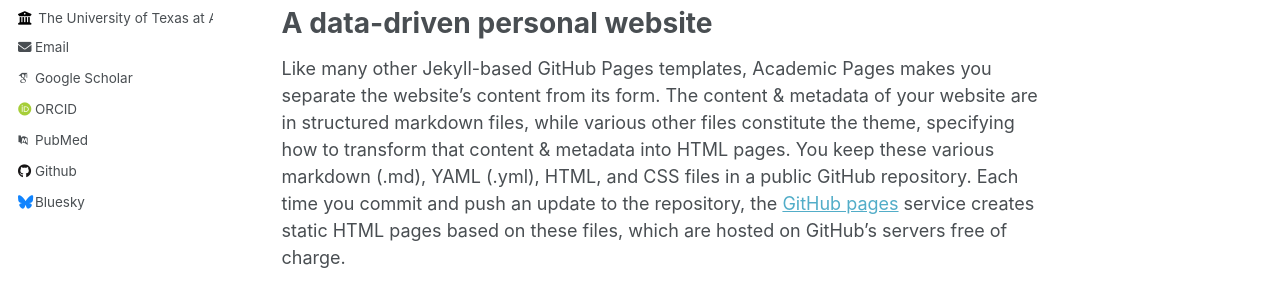
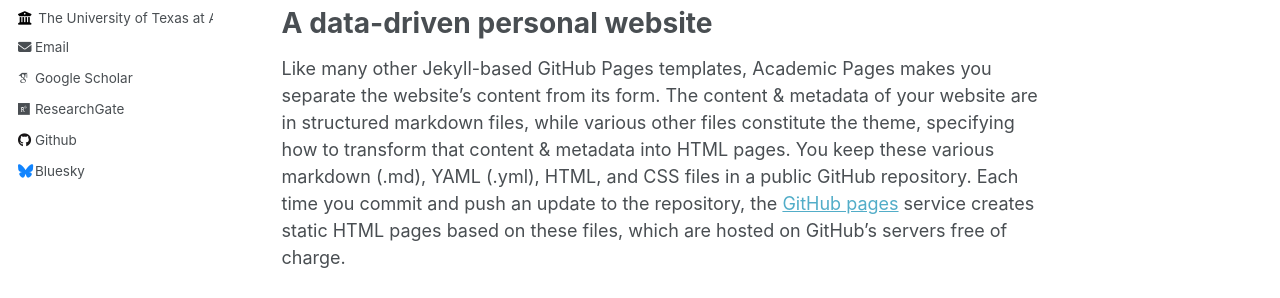
Before and after one commit to bohchun/bohchun.github.io, a Jekyll site: the page built from _pages/about.md, in a window 1280 px wide. Shown: the part 463-761 px from the top of the page. Built offline with Jekyll 4.4.1, drawn with Linux system fonts in a browser that asks for light colours; some web fonts are replaced; part of the change alters nothing that is shown.

Commit message:
Update _config.yml

```diff
--- a/_config.yml
+++ b/_config.yml
@@ -31,12 +31,12 @@ author:
   email            : "bohchun@gmail.com"
 
   # Academic websites
-  arxiv            : # URL - Update with the correct link to your profile
+  arxiv            :
   googlescholar    : "https://scholar.google.com/citations?hl=ko&user=5KK6ddQAAAAJ&view_op=list_works&sortby=pubdate"
-  impactstory      : # URL
-  orcid            : "http://orcid.org/yourorcidurl"
-  pubmed           : "https://www.ncbi.nlm.nih.gov/pubmed/?term=john+snow"
-  researchgate     : # URL
+  impactstory      :
+  orcid            :
+  pubmed           :
+  researchgate     : "https://www.researchgate.net/profile/Bohkyung-Chun-2"
 
   # Repositories and software development
   bitbucket        : # Username - Update with your username on the site
```
